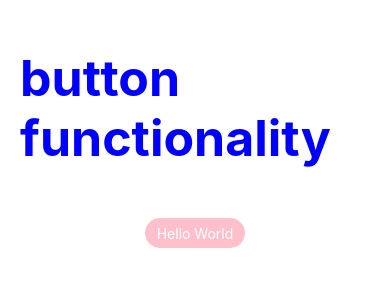
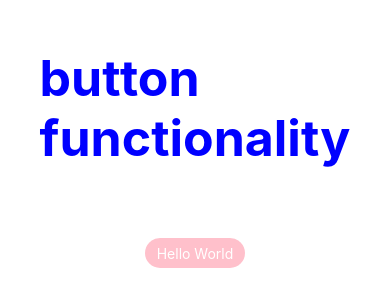
Before and after one commit to kaleem213/react-native-simple-button, a React Native app: screen / in a window 390 px wide. Shown: the part 269-576 px from the top of the page. Built offline with nearby package versions, Linux system fonts and the light colour scheme.

Commit message:
padding added

```diff
--- a/App.js
+++ b/App.js
@@ -8,7 +8,7 @@ export default function App() {
   return (
     <View style={styles.container}>
       <View>
-        <Text style={{fontWeight:'bold',fontSize:50,color:'blue',marginBottom:40}}>
+        <Text style={{fontWeight:'bold',fontSize:50,color:'blue',marginBottom:40,padding:20}}>
           button functionality
         </Text>
       </View>
```
